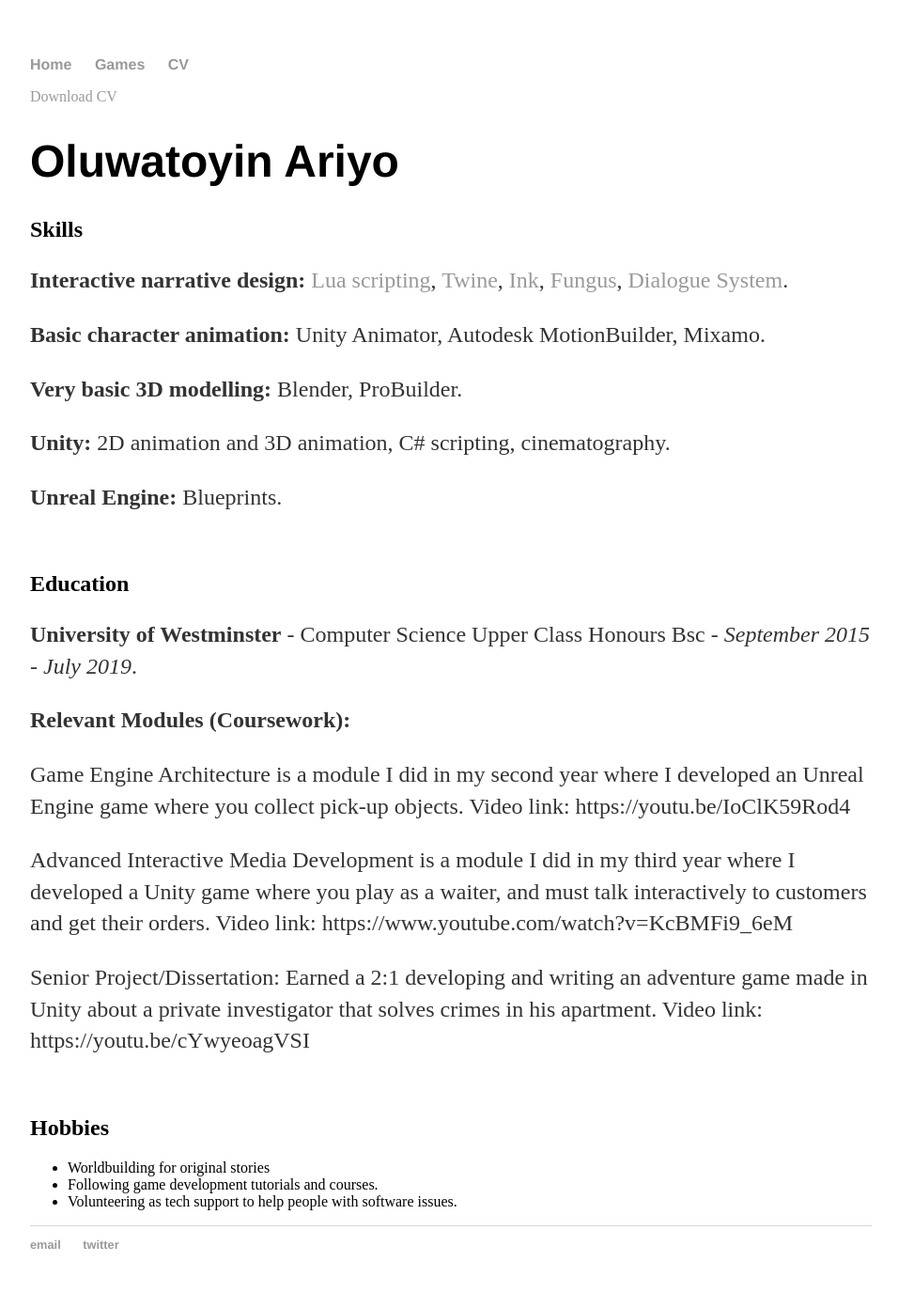
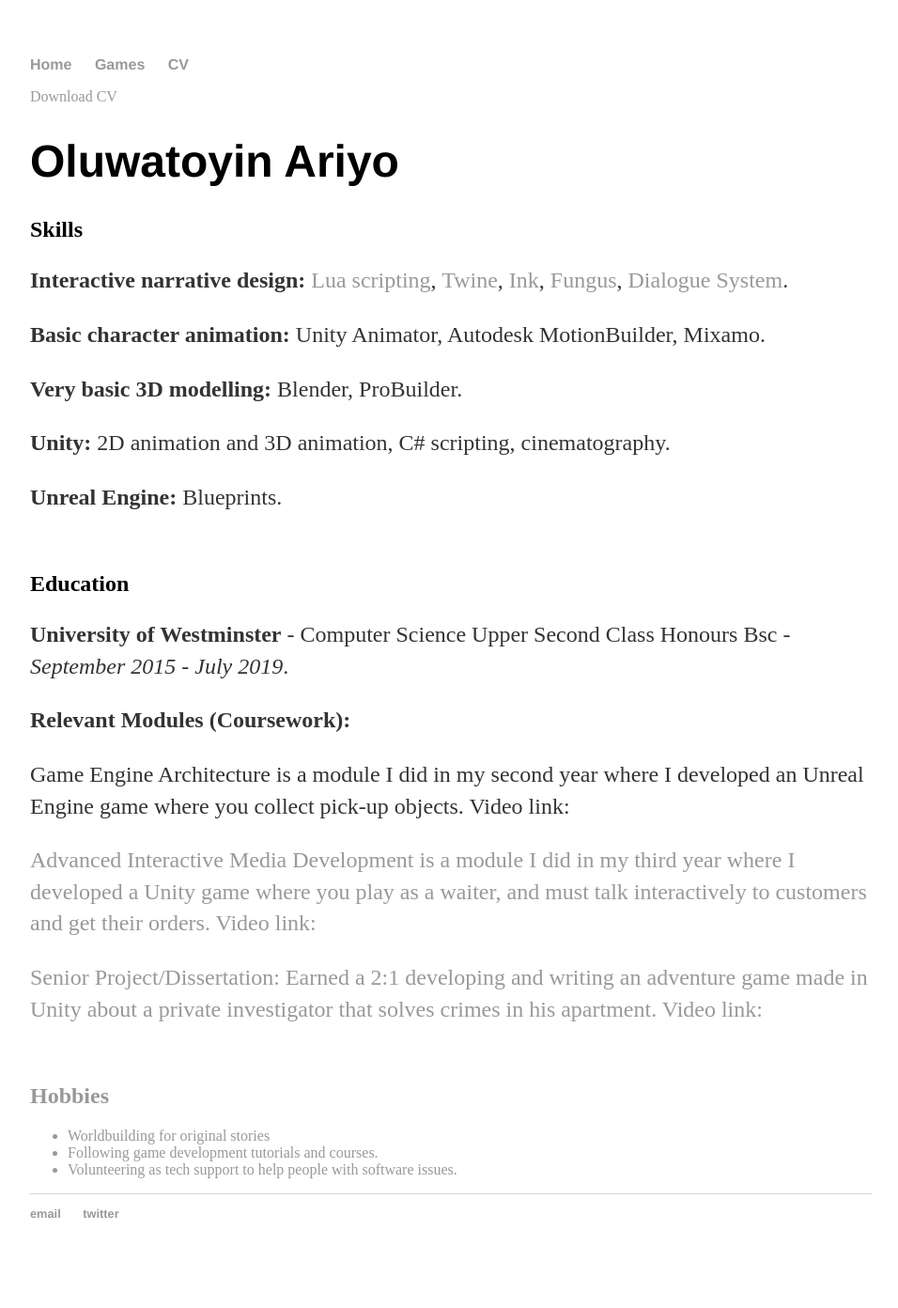
Before and after one commit to toyinariyo/toyinariyo.github.io, a Jekyll site: the page built from CV/index.html, in a window 1280 px wide. Shown: the whole page at 94% size, without its empty margins (160-1116 px from the left). Built offline with Jekyll 4.4.1, drawn with Linux system fonts in a browser that asks for light colours; after the commit the page ends 1359 px from its top, so only the background shows below that.

Commit message:
Update index.html

```diff
--- a/CV/index.html
+++ b/CV/index.html
@@ -17,14 +17,14 @@
     <p><strong>Unreal Engine:</strong> Blueprints.</p>
     <br>
     <h2>Education</h2>
-    <p><strong>University of Westminster</strong> - Computer Science Upper Class Honours Bsc - <i>September 2015 - July 2019</i>.</p>
+    <p><strong>University of Westminster</strong> - Computer Science Upper Second Class Honours Bsc - <i>September 2015 - July 2019</i>.</p>
     <p><b>Relevant Modules (Coursework):</b></p>
     <p>Game Engine Architecture is a module I did in my second year where I developed an Unreal Engine game where you collect pick-up objects.
-       Video link: https://youtu.be/IoClK59Rod4</p>
+       Video link: <a href="https://youtu.be/IoClK59Rod4"></p>
     <p>Advanced Interactive Media Development is a module I did in my third year where I developed a Unity game where you play as a waiter,
-       and must talk interactively to customers and get their orders. Video link: https://www.youtube.com/watch?v=KcBMFi9_6eM</p>
+       and must talk interactively to customers and get their orders. Video link: <a href="https://www.youtube.com/watch?v=KcBMFi9_6eM"></p>
     <p>Senior Project/Dissertation: Earned a 2:1 developing and writing an adventure game made in Unity about a private investigator that solves crimes in his apartment.
-       Video link: https://youtu.be/cYwyeoagVSI </p>
+       Video link: <a href="https://youtu.be/cYwyeoagVSI"></p>
      <br>
      <h2>Hobbies</h2>
      <ul>
```
